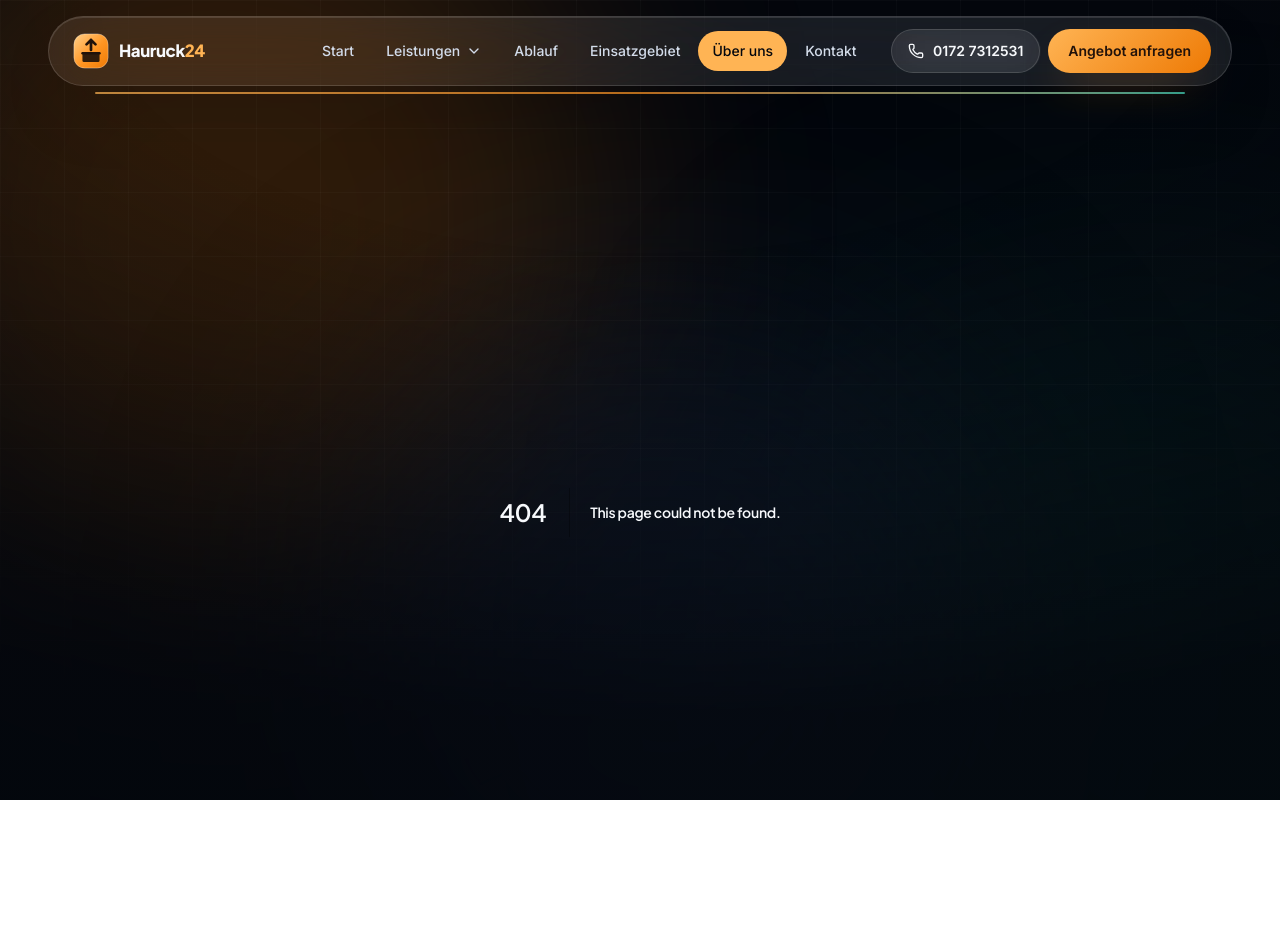
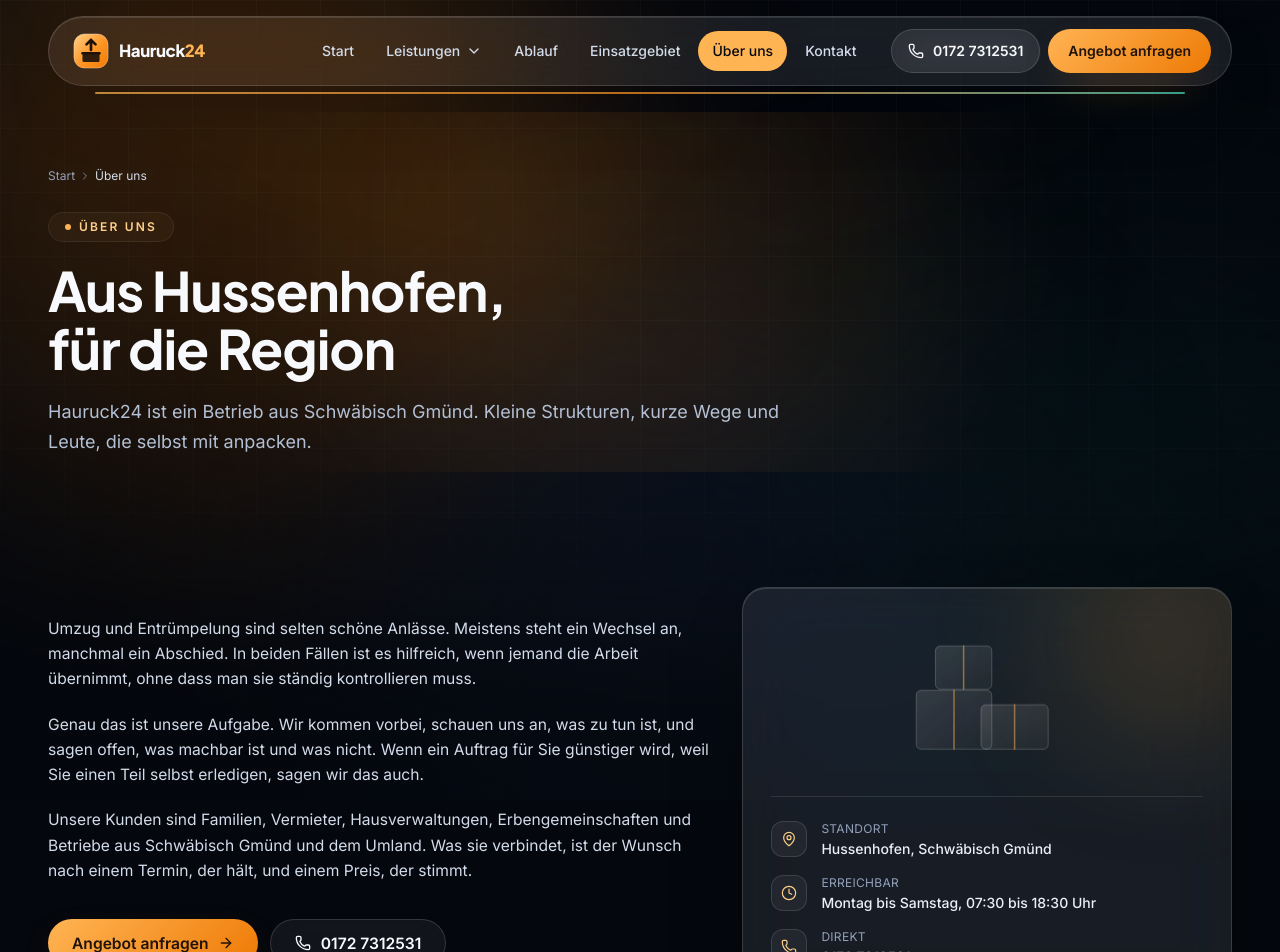
Before and after one commit to SchaeferDesigns/hauruck24, a Next.js app: page /ueber-uns in a window 1280 px wide. Before the commit this address had no page. Shown: the top 952 px of the page. Built offline with nearby package versions, Linux system fonts and the light colour scheme.

Commit message:
SDA: Projektänderungen synchronisieren

```diff
--- /dev/null
+++ b/src/app/ueber-uns/page.tsx
@@ -0,0 +1,109 @@
+import type { Metadata } from "next";
+import Link from "next/link";
+import { ArrowRight, Clock, MapPin, Phone } from "lucide-react";
+import { site } from "@/content/site";
+import { telHref } from "@/lib/utils";
+import { BreadcrumbJsonLd } from "@/components/seo/JsonLd";
+import PageHeader from "@/components/layout/PageHeader";
+import WhyUs from "@/components/sections/WhyUs";
+import CtaBanner from "@/components/sections/CtaBanner";
+import Reveal from "@/components/ui/Reveal";
+import { SceneBoxes } from "@/components/sections/HeroScene";
+
+export const metadata: Metadata = {
+  title: "Über uns",
+  description: `${site.name} aus ${site.address.city} ${site.address.district}: Umzüge, Entrümpelungen und Transporte aus der Region, mit eigenem Fahrzeug und festen Ansprechpartnern.`,
+  alternates: { canonical: "/ueber-uns" },
+};
+
+const breadcrumbs = [
+  { name: "Start", href: "/" },
+  { name: "Über uns", href: "/ueber-uns" },
+];
+
+const facts = [
+  { icon: MapPin, label: "Standort", value: `${site.address.district}, ${site.address.city}` },
+  { icon: Clock, label: "Erreichbar", value: "Montag bis Samstag, 07:30 bis 18:30 Uhr" },
+  { icon: Phone, label: "Direkt", value: site.contact.phoneDisplay },
+];
+
+export default function AboutPage() {
+  return (
+    <>
+      <PageHeader
+        eyebrow="Über uns"
+        title="Aus Hussenhofen, für die Region"
+        lead="Hauruck24 ist ein Betrieb aus Schwäbisch Gmünd. Kleine Strukturen, kurze Wege und Leute, die selbst mit anpacken."
+        breadcrumbs={breadcrumbs}
+      />
+
+      <section className="section-pad pt-10">
+        <div className="container-page">
+          <div className="grid gap-8 lg:grid-cols-[1.15fr_0.85fr] lg:items-center">
+            <Reveal>
+              <div className="flex flex-col gap-5 text-[0.975rem] leading-relaxed text-mist-200">
+                <p>
+                  Umzug und Entrümpelung sind selten schöne Anlässe. Meistens steht ein Wechsel an,
+                  manchmal ein Abschied. In beiden Fällen ist es hilfreich, wenn jemand die Arbeit
+                  übernimmt, ohne dass man sie ständig kontrollieren muss.
+                </p>
+                <p>
+                  Genau das ist unsere Aufgabe. Wir kommen vorbei, schauen uns an, was zu tun ist,
+                  und sagen offen, was machbar ist und was nicht. Wenn ein Auftrag für Sie günstiger
+                  wird, weil Sie einen Teil selbst erledigen, sagen wir das auch.
+                </p>
+                <p>
+                  Unsere Kunden sind Familien, Vermieter, Hausverwaltungen, Erbengemeinschaften und
+                  Betriebe aus Schwäbisch Gmünd und dem Umland. Was sie verbindet, ist der Wunsch
+                  nach einem Termin, der hält, und einem Preis, der stimmt.
+                </p>
+              </div>
+
+              <div className="mt-9 flex flex-col gap-3 sm:flex-row">
+                <Link href="/angebot" className="btn btn-primary">
+                  Angebot anfragen
+                  <ArrowRight aria-hidden="true" className="size-4" />
+                </Link>
+                <a href={telHref(site.contact.phoneHref)} className="btn btn-ghost">
+                  <Phone aria-hidden="true" className="size-4" />
+                  {site.contact.phoneDisplay}
+                </a>
+              </div>
+            </Reveal>
+
+            <Reveal delay={0.1}>
+              <div className="glass-strong relative overflow-hidden rounded-card p-7">
+                <div
+                  aria-hidden="true"
+                  className="pointer-events-none absolute -top-16 -right-12 size-56 rounded-full bg-brand-500/14 blur-3xl"
+                />
+                <SceneBoxes className="relative mx-auto w-48 animate-float opacity-80" />
+
+                <dl className="relative mt-6 flex flex-col gap-4 border-t border-white/10 pt-6">
+                  {facts.map((fact) => (
+                    <div key={fact.label} className="flex gap-3.5">
+                      <span className="grid size-9 shrink-0 place-items-center rounded-xl border border-white/12 bg-white/5 text-brand-300">
+                        <fact.icon aria-hidden="true" className="size-4" strokeWidth={1.8} />
+                      </span>
+                      <div>
+                        <dt className="text-xs tracking-wide text-mist-400 uppercase">
+                          {fact.label}
+                        </dt>
+                        <dd className="mt-0.5 text-sm font-medium text-mist-100">{fact.value}</dd>
+                      </div>
+                    </div>
+                  ))}
+                </dl>
+              </div>
+            </Reveal>
+          </div>
+        </div>
+      </section>
+
+      <WhyUs />
+      <CtaBanner />
+
+      <BreadcrumbJsonLd items={breadcrumbs} />
+    </>
+  );
+}
```
